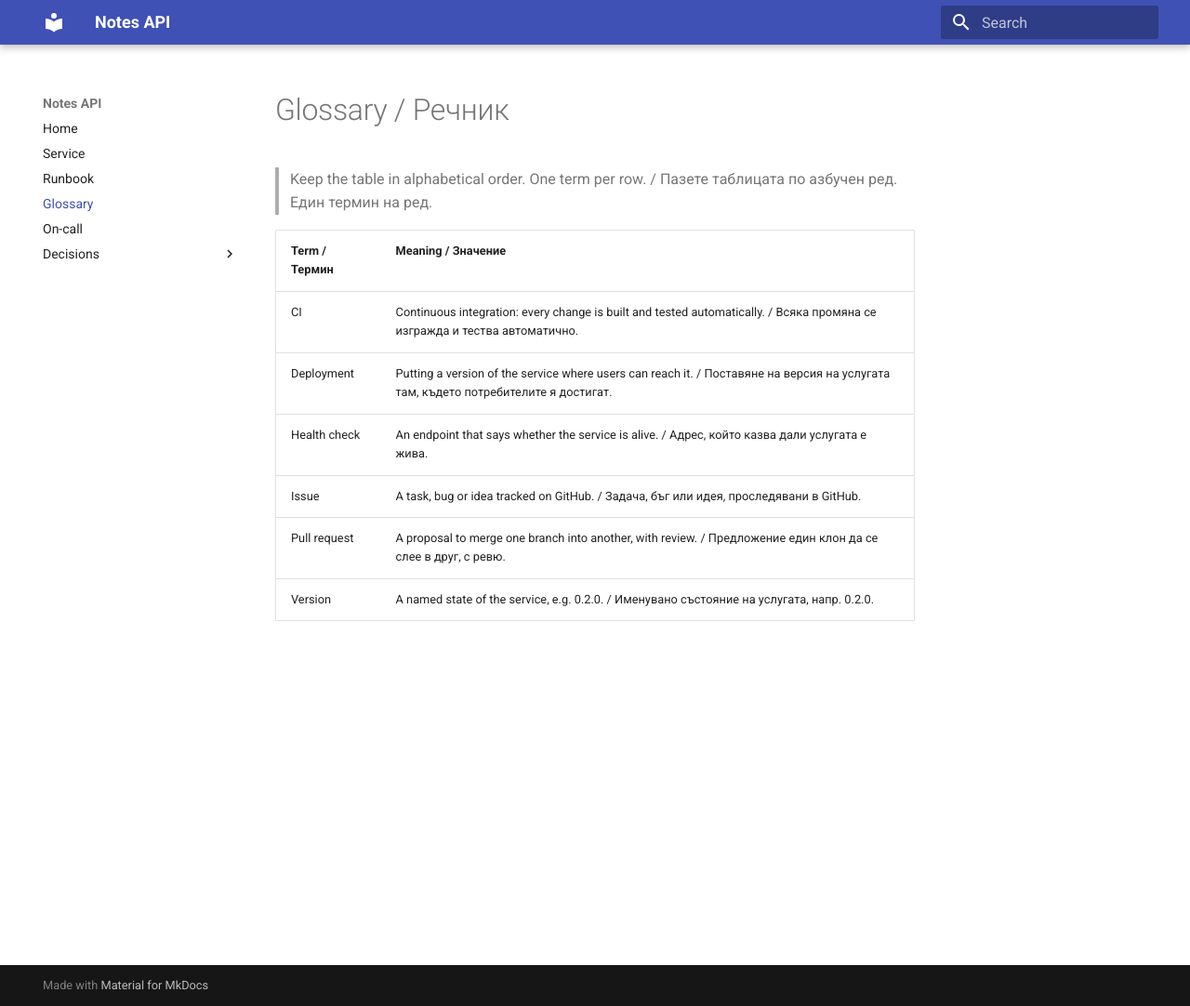
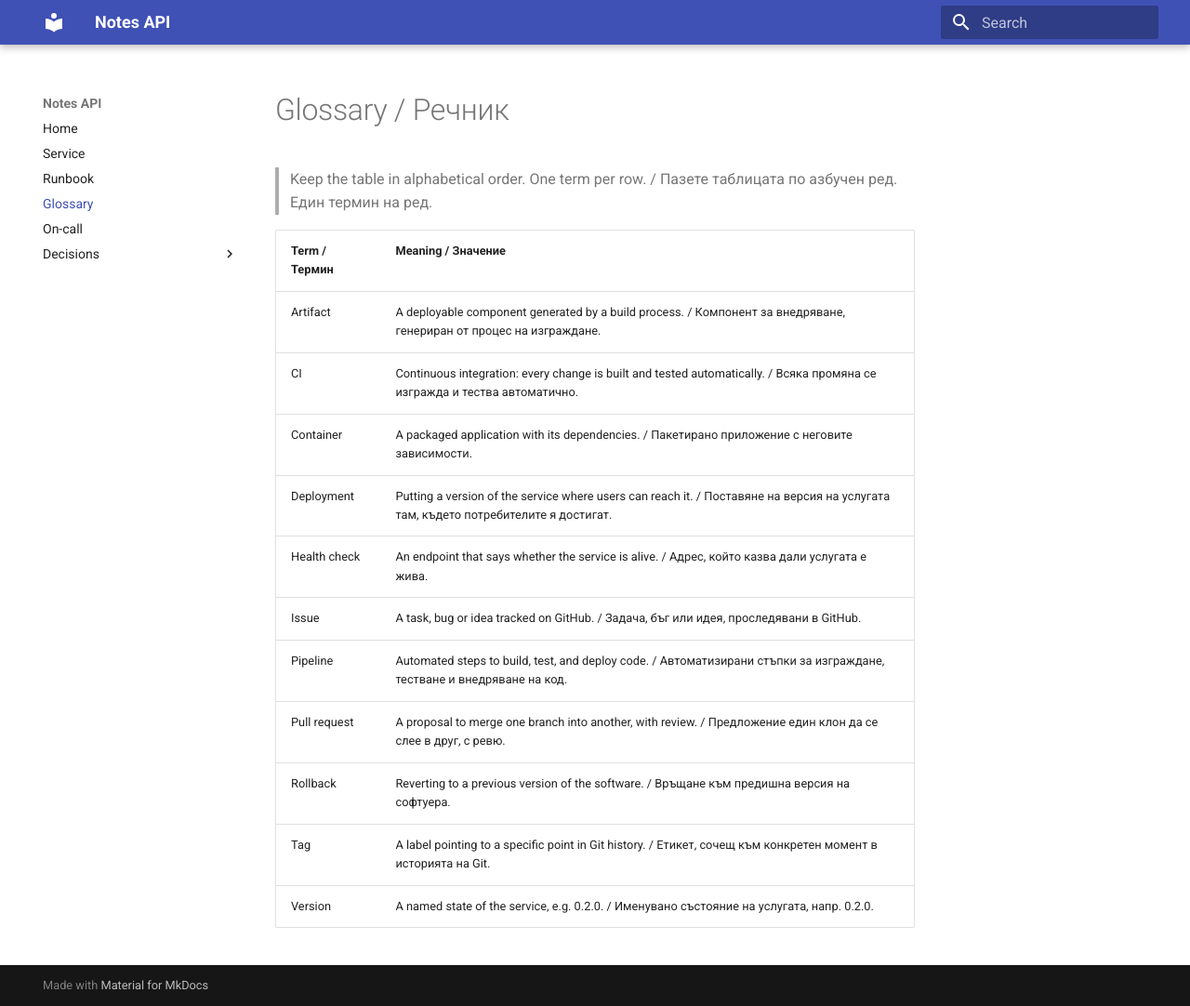
Before and after one commit to UlianMateev/devops-labs-fn361223011, an MkDocs documentation site: the page built from docs/glossary.md, in a window 1280 px wide and 1082 px high. Shown: the whole window at 93% size. Built offline with MkDocs 1.6.1 and Material for MkDocs 9.7.7, drawn with Linux system fonts in a browser that asks for light colours.

Commit message:
T07 glossary (#12)
* contributing file

* T07 issue

```diff
--- a/docs/glossary.md
+++ b/docs/glossary.md
@@ -4,9 +4,14 @@
 
 | Term / Термин | Meaning / Значение |
 |---|---|
+| Artifact | A deployable component generated by a build process. / Компонент за внедряване, генериран от процес на изграждане. |
 | CI | Continuous integration: every change is built and tested automatically. / Всяка промяна се изгражда и тества автоматично. |
+| Container | A packaged application with its dependencies. / Пакетирано приложение с неговите зависимости. |
 | Deployment | Putting a version of the service where users can reach it. / Поставяне на версия на услугата там, където потребителите я достигат. |
 | Health check | An endpoint that says whether the service is alive. / Адрес, който казва дали услугата е жива. |
 | Issue | A task, bug or idea tracked on GitHub. / Задача, бъг или идея, проследявани в GitHub. |
+| Pipeline | Automated steps to build, test, and deploy code. / Автоматизирани стъпки за изграждане, тестване и внедряване на код. |
 | Pull request | A proposal to merge one branch into another, with review. / Предложение един клон да се слее в друг, с ревю. |
-| Version | A named state of the service, e.g. 0.2.0. / Именувано състояние на услугата, напр. 0.2.0. |
+| Rollback | Reverting to a previous version of the software. / Връщане към предишна версия на софтуера. |
+| Tag | A label pointing to a specific point in Git history. / Етикет, сочещ към конкретен момент в историята на Git. |
+| Version | A named state of the service, e.g. 0.2.0. / Именувано състояние на услугата, напр. 0.2.0. |D
```
